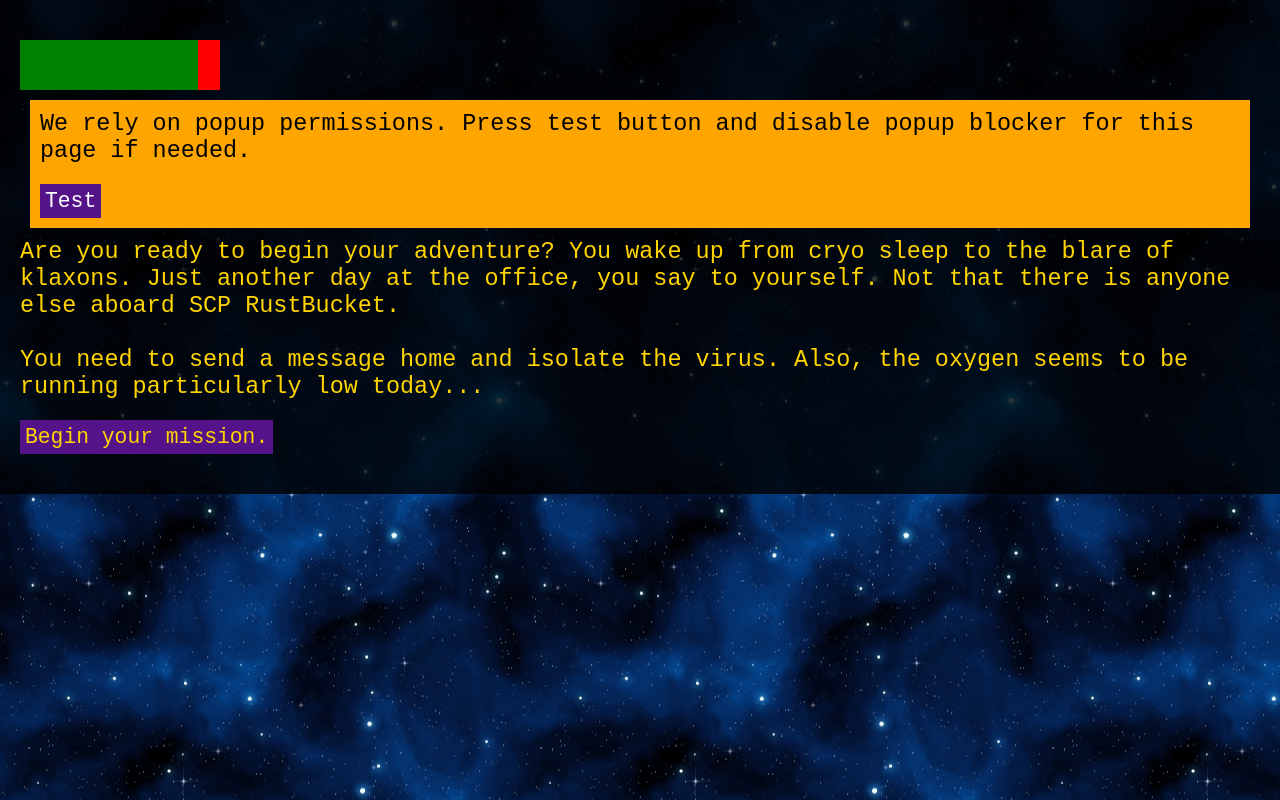
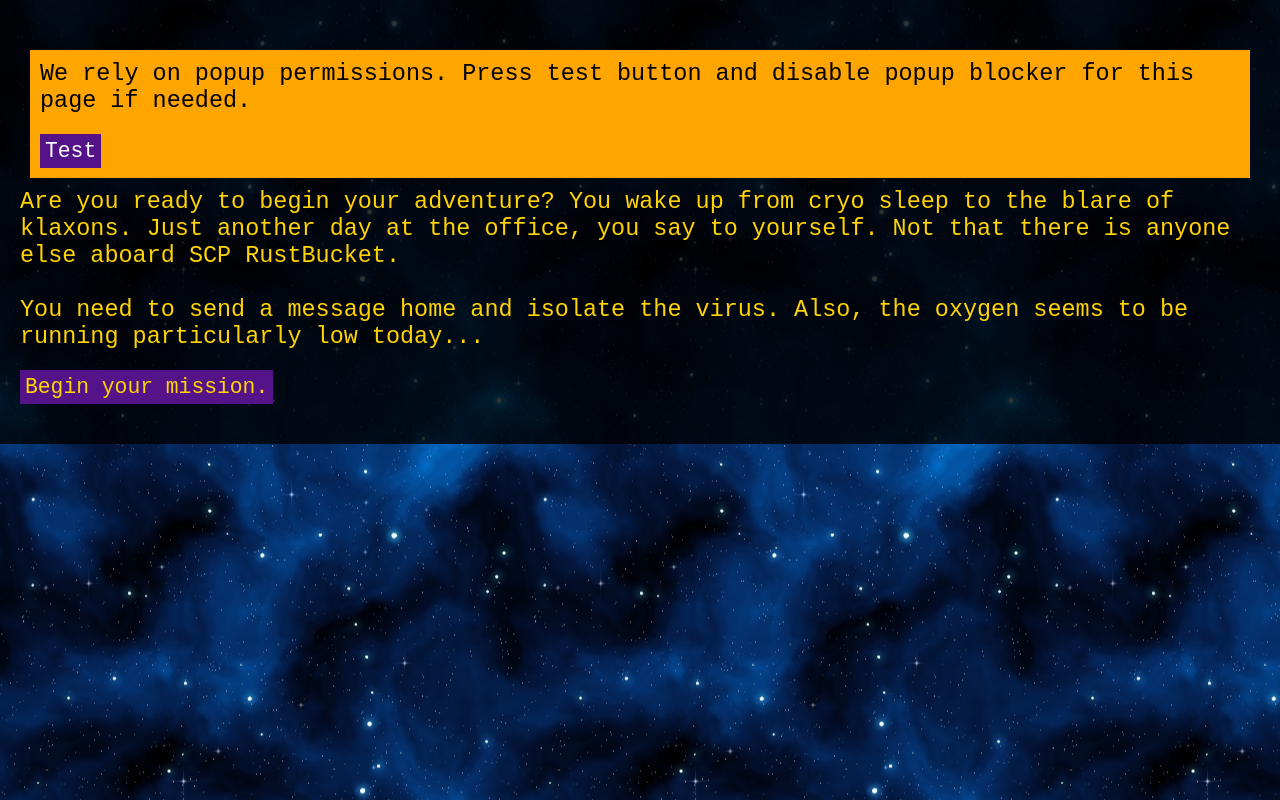
Before and after one commit to RikuLa/lucky-wheel, a React (Vite) app: page / in a window 1280 px wide. Built offline with nearby package versions, Linux system fonts and the light colour scheme; a web font is replaced by a local one.

Commit message:
Add check to lobby that some room has run out of oxygen

```diff
--- a/src/House/Lobby.tsx
+++ b/src/House/Lobby.tsx
@@ -1,6 +1,5 @@
 import * as React from "react";
 import styled from "styled-components";
-import { OxygenMeter } from "../OxygenMeter";
 import { rooms } from "./rooms";
 import { useSyncedState } from "./sync";
 import Spaceship from "./Spaceship";
@@ -99,6 +98,15 @@ const Lobby = () => {
       // User closed a room tab without completing it..
       setState("game-over");
     }
+
+    if (
+      Object.values(syncedState.roomStates).some(
+        (s) => s.oxygenDepleted && !s.completed
+      )
+    ) {
+      console.log("some room oxygen is depleted");
+    }
+
     if (state === "game-over" && roomWindows.current) {
       for (const window of roomWindows.current) {
         window.close();
@@ -108,7 +116,6 @@ const Lobby = () => {
 
   return (
     <Container>
-      <OxygenMeter />
       {state === "waiting" && (
         <PopupPrompt done={popupsWork}>
           {popupsWork ? (
```
